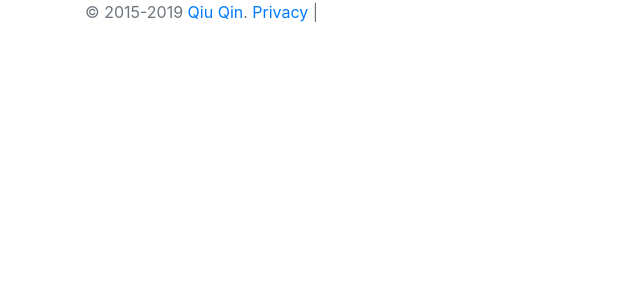
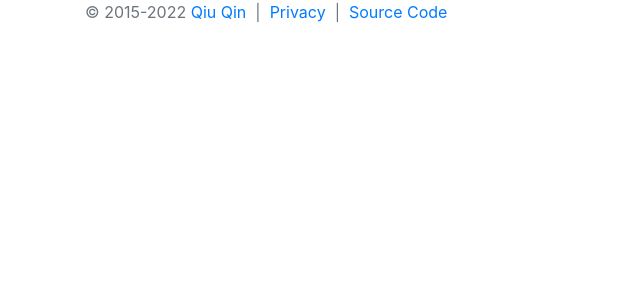
Before and after one commit to qiuosier/Pisces, a Django app: template templates/base.html in a window 1280 px wide. Shown: the top 300 px of the page, without its empty margins (0-640 px from the left). Run offline with Django 3.2, Linux system fonts and the light colour scheme; the template is opened without the code that fills it, so the values that code supplies are empty; some libraries are stand-ins or nearby versions.

Commit message:
Update base.html and views.py

```diff
--- a/templates/base.html
+++ b/templates/base.html
@@ -33,11 +33,14 @@
 <footer class="footer">
     <div class="container">
         <p class="text-muted">
-            &copy; 2015-2019
-            <a href="https://qqin.page/page/about/">Qiu Qin</a>.
+            &copy; 2015-2022
+            <a href="https://qqin.page/page/about/">Qiu Qin</a>
+            <span>&nbsp;|&nbsp;</span>
             <a href="https://qqin.page/page/sparrow/Pisces_Privacy/">Privacy</a>
-            |
+            <span>&nbsp;|&nbsp;</span>
+            <a href="https://github.com/qiuosier/Rhythm">Source Code</a>
             {% if request.session.patient %}
+            <span>&nbsp;|&nbsp;</span>
             <a href="{% url 'pisces:logout' %}">Logout</a>
             {% endif %}
         </p>
--- a/views.py
+++ b/views.py
@@ -81,7 +81,7 @@ def index(request):
     return render(request, "index.html", {
         "title": "Pisces",
         "providers": providers,
-        "top_providers": ["Demo", "Duke Health"],
+        "top_providers": ["Demo"],
         "errors": errors,
     })
 
```
